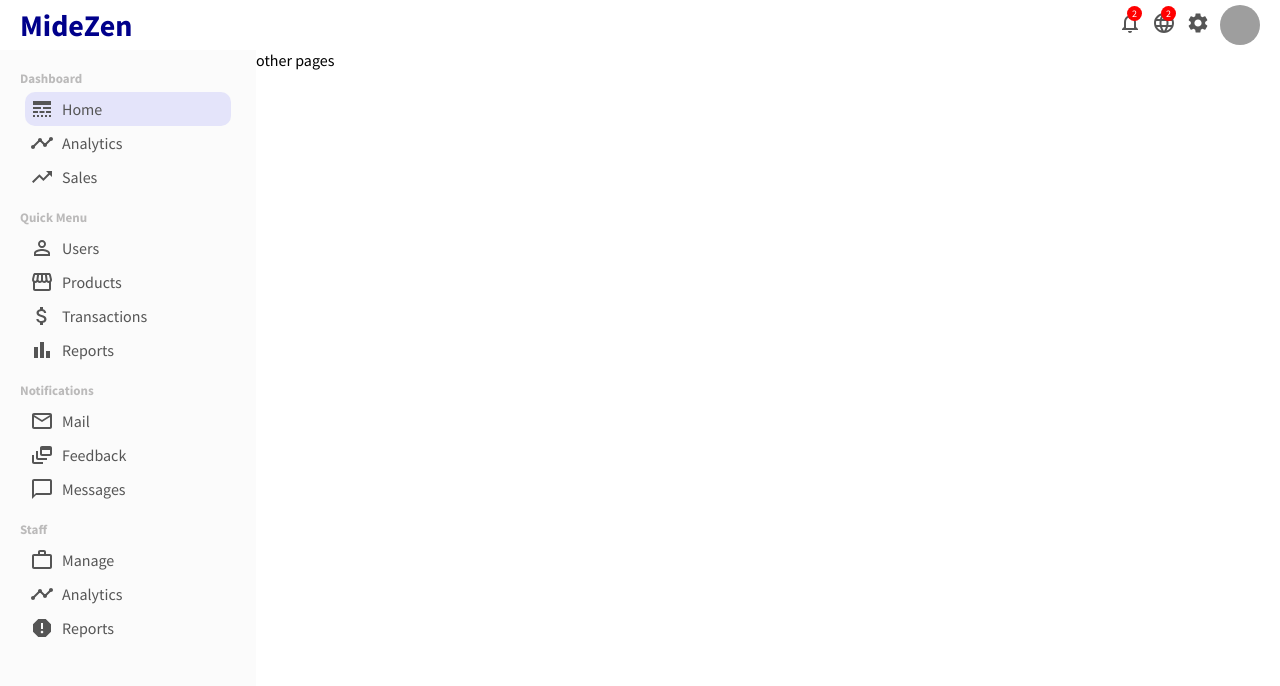
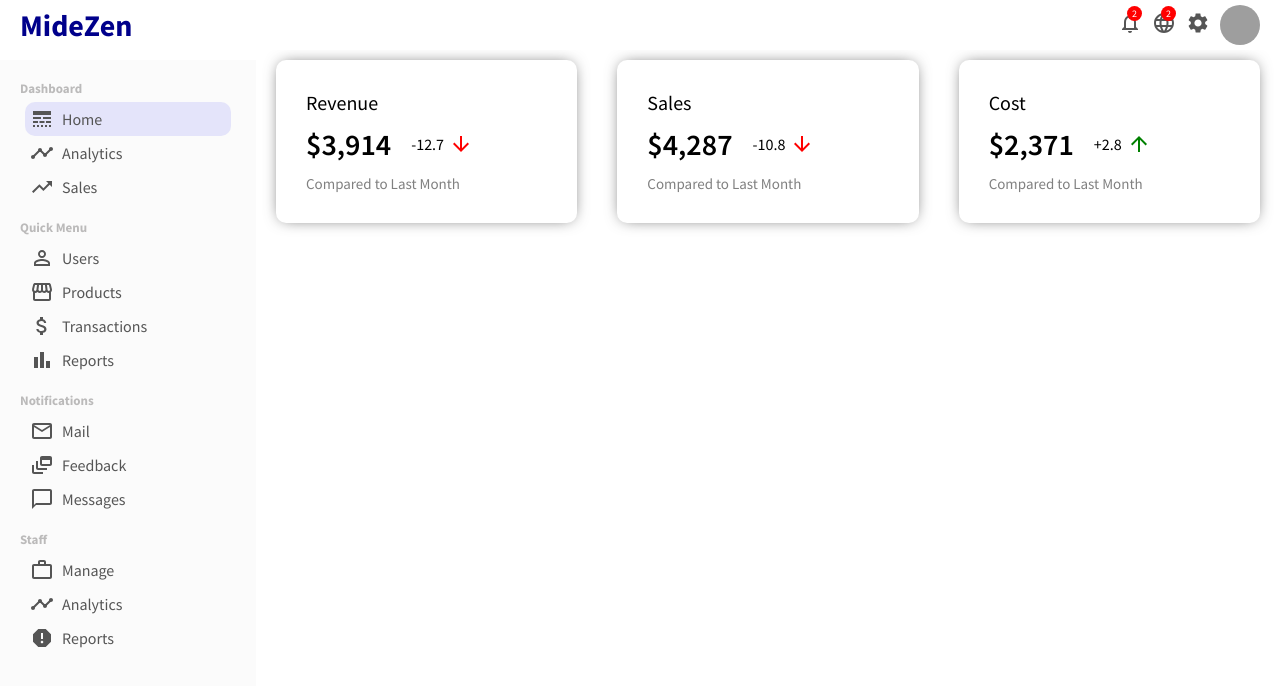
Before and after one commit to midezen/React-Admin-Dashboard, a React (Create React App) app: page / in a window 1280 px wide. Shown: the top 686 px of the page. Built offline with nearby package versions, Linux system fonts and the light colour scheme; grey boxes are pictures that could not be loaded.

Commit message:
Started Home page and completed Features

```diff
--- a/package.json
+++ b/package.json
@@ -12,6 +12,7 @@
     "@testing-library/user-event": "^13.5.0",
     "react": "^18.2.0",
     "react-dom": "^18.2.0",
+    "react-router-dom": "^6.9.0",
     "react-scripts": "5.0.1",
     "recharts": "^2.5.0",
     "web-vitals": "^2.1.4"
--- a/src/App.js
+++ b/src/App.js
@@ -1,15 +1,40 @@
 import SideBar from "./components/sideBar/SideBar";
 import TopBar from "./components/topBar/TopBar";
 import "./app.css";
+import { createBrowserRouter, Outlet, RouterProvider } from "react-router-dom";
+import Home from "./pages/home/Home";
 
 const App = () => {
+  const Layout = () => {
+    return (
+      <div className="app">
+        <TopBar />
+        <div className="container">
+          <SideBar />
+          <div className="others">
+            <Outlet />
+          </div>
+        </div>
+      </div>
+    );
+  };
+
+  const router = createBrowserRouter([
+    {
+      path: "/",
+      element: <Layout />,
+      children: [
+        {
+          path: "/",
+          element: <Home />,
+        },
+      ],
+    },
+  ]);
+
   return (
-    <div className="app">
-      <TopBar />
-      <div className="container">
-        <SideBar />
-        <div className="others">other pages</div>
-      </div>
+    <div>
+      <RouterProvider router={router} />
     </div>
   );
 };
--- a/src/app.css
+++ b/src/app.css
@@ -5,6 +5,7 @@
 
 .container {
   display: flex;
+  margin-top: 10px;
 }
 
 .others {
--- /dev/null
+++ b/src/components/featuredInfo/FeaturedInfo.jsx
@@ -0,0 +1,43 @@
+import "./featuredInfo.css";
+import { ArrowDownward, ArrowUpward } from "@mui/icons-material";
+
+const FeaturedInfo = () => {
+  return (
+    <div className="featured">
+      <div className="featuredItem">
+        <span className="featuredTitle">Revenue</span>
+        <div className="featuredMoneyContainer">
+          <span className="featuredMoney">$3,914</span>
+          <span className="featuredMoneyRate">
+            -12.7 <ArrowDownward className="featuredIcon negative" />
+          </span>
+        </div>
+        <span className="featuredSub">Compared to Last Month</span>
+      </div>
+
+      <div className="featuredItem">
+        <span className="featuredTitle">Sales</span>
+        <div className="featuredMoneyContainer">
+          <span className="featuredMoney">$4,287</span>
+          <span className="featuredMoneyRate">
+            -10.8 <ArrowDownward className="featuredIcon negative" />
+          </span>
+        </div>
+        <span className="featuredSub">Compared to Last Month</span>
+      </div>
+
+      <div className="featuredItem">
+        <span className="featuredTitle">Cost</span>
+        <div className="featuredMoneyContainer">
+          <span className="featuredMoney">$2,371</span>
+          <span className="featuredMoneyRate">
+            +2.8 <ArrowUpward className="featuredIcon" />
+          </span>
+        </div>
+        <span className="featuredSub">Compared to Last Month</span>
+      </div>
+    </div>
+  );
+};
+
+export default FeaturedInfo;
--- /dev/null
+++ b/src/components/featuredInfo/featuredInfo.css
@@ -0,0 +1,53 @@
+.featured {
+  width: 100%;
+  display: flex;
+  justify-content: space-between;
+  align-items: center;
+}
+
+.featuredItem {
+  flex: 1;
+  margin: 0px 20px;
+  padding: 30px;
+  border-radius: 10px;
+  cursor: pointer;
+  box-shadow: 0px 0px 16px -5px rgba(0, 0, 0, 0.75);
+  -webkit-box-shadow: 0px 0px 16px -5px rgba(0, 0, 0, 0.75);
+  -moz-box-shadow: 0px 0px 16px -5px rgba(0, 0, 0, 0.75);
+}
+
+.featuredTitle {
+  font-size: 20px;
+}
+
+.featuredMoneyContainer {
+  margin: 10px 0px;
+  display: flex;
+  align-items: center;
+}
+
+.featuredMoney {
+  font-size: 30px;
+  font-weight: 600;
+}
+
+.featuredMoneyRate {
+  display: flex;
+  align-items: center;
+  margin-left: 20px;
+}
+
+.featuredIcon {
+  margin-left: 5px;
+  font-size: 14px;
+  color: green;
+}
+
+.featuredIcon.negative {
+  color: red;
+}
+
+.featuredSub {
+  font-size: 15px;
+  color: gray;
+}
--- /dev/null
+++ b/src/pages/home/Home.jsx
@@ -0,0 +1,12 @@
+import FeaturedInfo from "../../components/featuredInfo/FeaturedInfo";
+import "./home.css";
+
+const Home = () => {
+  return (
+    <div>
+      <FeaturedInfo />
+    </div>
+  );
+};
+
+export default Home;
```
Also changed, not shown: src/pages/home/home.css (added), 1 other file (tests, documents, lock files or other folders).
